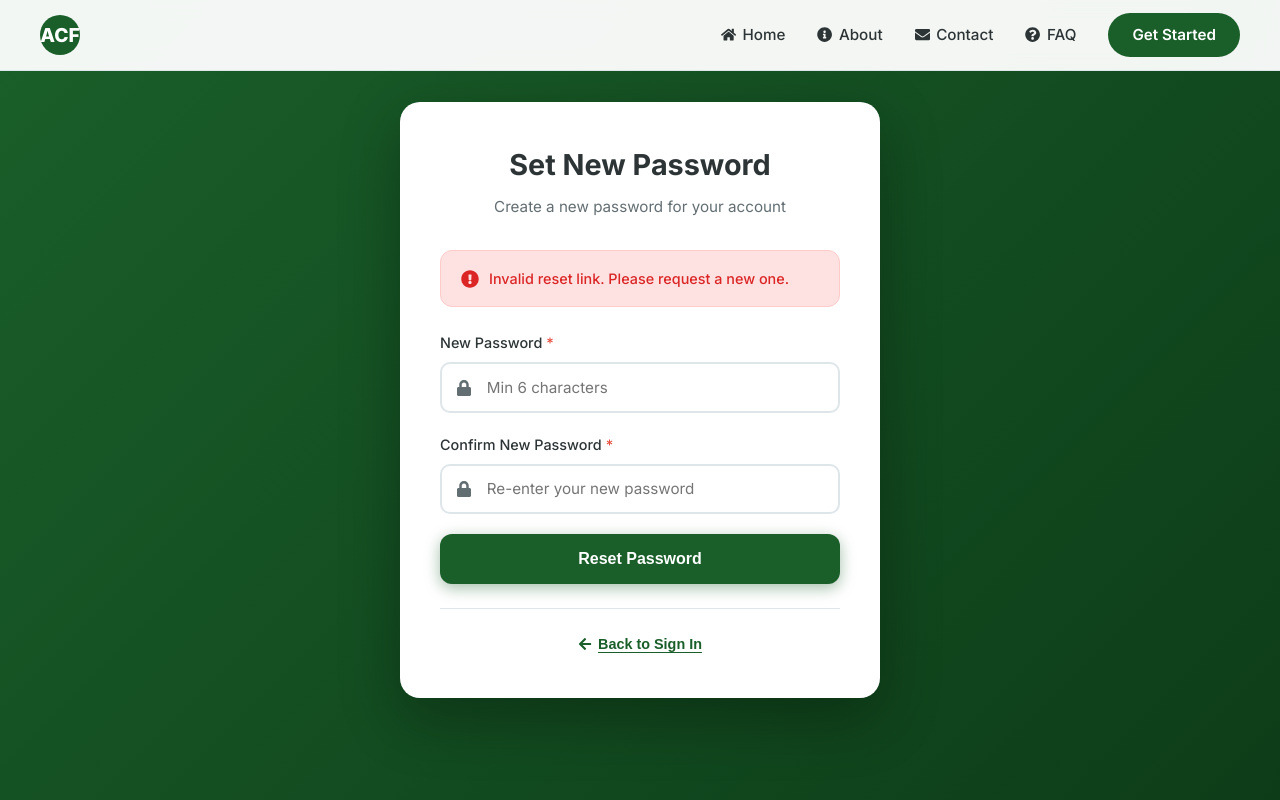
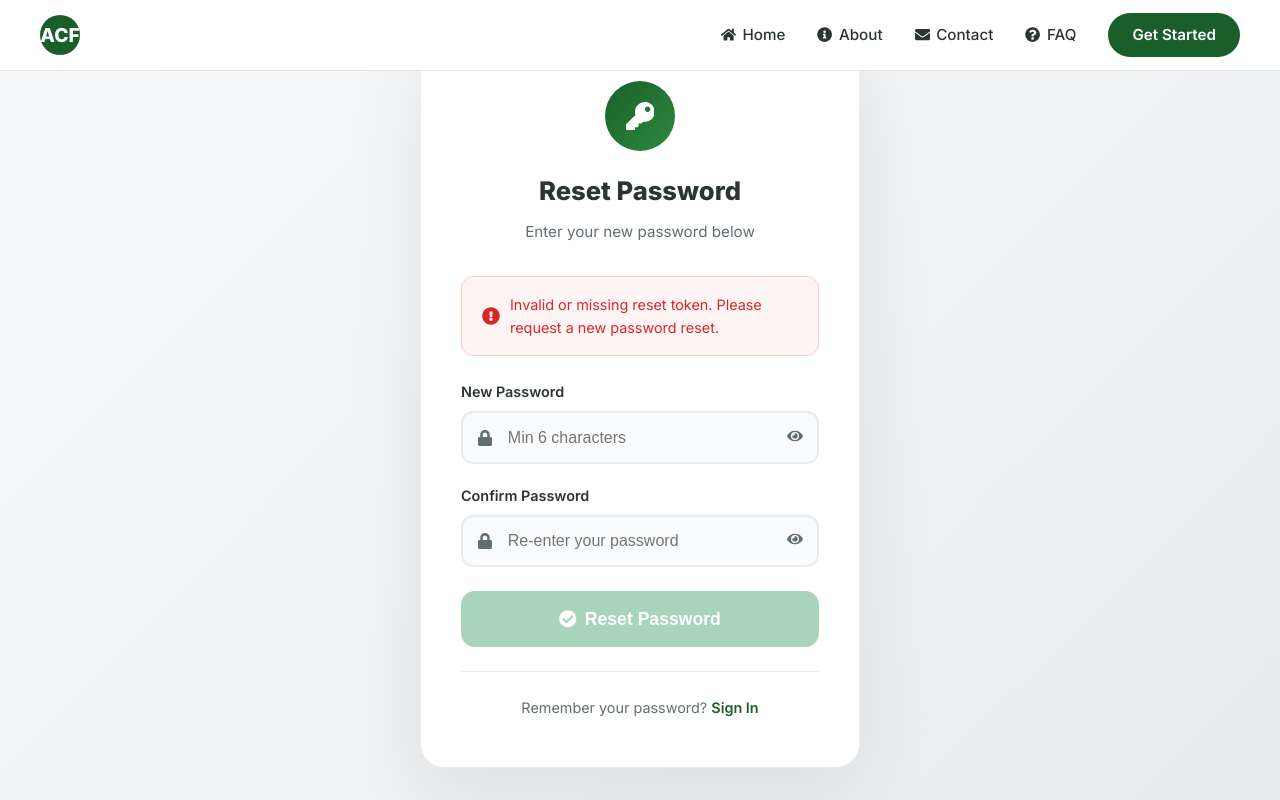
Before and after one commit to Weirdinho/BarakahGo, a React (Create React App) app in the folder frontend/: page /reset-password in a window 1280 px wide. Shown: the top 800 px of the page. Built offline with nearby package versions, Linux system fonts and the light colour scheme.

Commit message:
modified:   backend/controllers/authController.js 	modified:   backend/routes/auth.js 	modified:   frontend/src/pages/ResetPassword.jsx

```diff
--- a/frontend/src/pages/ResetPassword.jsx
+++ b/frontend/src/pages/ResetPassword.jsx
@@ -1,106 +1,69 @@
 import React, { useState, useEffect } from 'react';
-import { useSearchParams, useNavigate } from 'react-router-dom';
-import { FaLock, FaExclamationCircle, FaCheckCircle, FaArrowLeft } from 'react-icons/fa';
+import { useSearchParams, useNavigate, Link } from 'react-router-dom';
+import {
+  FaKey,
+  FaLock,
+  FaCheckCircle,
+  FaExclamationCircle,
+  FaSpinner,
+  FaEye,
+  FaEyeSlash
+} from 'react-icons/fa';
 import api from '../services/api';
-
-const FormField = ({ label, name, type = 'text', placeholder, icon: Icon, required = false, value, onChange, error, ...props }) => {
-  const [isFocused, setIsFocused] = useState(false);
-  const hasError = !!error;
-
-  const inputStyles = {
-    width: '100%',
-    padding: Icon ? '0.85rem 1rem 0.85rem 2.8rem' : '0.85rem 1rem',
-    border: `2px solid ${hasError ? '#e74c3c' : isFocused ? '#4CAF50' : '#dfe6e9'}`,
-    borderRadius: '10px',
-    fontSize: '0.95rem',
-    outline: 'none',
-    transition: 'all 0.2s ease',
-    backgroundColor: hasError ? '#fdf2f2' : '#fff',
-    boxSizing: 'border-box'
-  };
-
-  return (
-    <div className="form-group" style={{ marginBottom: '1.25rem' }}>
-      <label style={{ display: 'block', marginBottom: '0.5rem', fontWeight: '500', color: '#2d3436', fontSize: '0.9rem' }}>
-        {label}
-        {required && <span style={{ color: '#e74c3c', marginLeft: '4px' }}>*</span>}
-      </label>
-      <div style={{ position: 'relative' }}>
-        {Icon && (
-          <Icon style={{ position: 'absolute', left: '1rem', top: '50%', transform: 'translateY(-50%)', color: hasError ? '#e74c3c' : isFocused ? '#1a5f2a' : '#636e72', fontSize: '1rem', transition: 'color 0.2s ease', zIndex: 1 }} />
-        )}
-        <input type={type} name={name} placeholder={placeholder} value={value} onChange={onChange} onFocus={() => setIsFocused(true)} onBlur={() => setIsFocused(false)} style={inputStyles} {...props} />
-      </div>
-      {hasError && (
-        <div style={{ display: 'flex', alignItems: 'center', gap: '6px', marginTop: '6px', color: '#e74c3c', fontSize: '0.82rem', fontWeight: '500' }}>
-          <FaExclamationCircle size={12} />
-          <span>{error}</span>
-        </div>
-      )}
-    </div>
-  );
-};
 
 const ResetPassword = () => {
   const [searchParams] = useSearchParams();
   const navigate = useNavigate();
+  const token = searchParams.get('token');
 
-  const token = searchParams.get('token');
-  const email = searchParams.get('email');
-
+  const [password, setPassword] = useState('');
+  const [confirmPassword, setConfirmPassword] = useState('');
+  const [showPassword, setShowPassword] = useState(false);
+  const [showConfirm, setShowConfirm] = useState(false);
   const [loading, setLoading] = useState(false);
-  const [verifying, setVerifying] = useState(true);
   const [error, setError] = useState('');
   const [success, setSuccess] = useState('');
   const [fieldErrors, setFieldErrors] = useState({});
 
-  const [formData, setFormData] = useState({ password: '', confirmPassword: '' });
+  useEffect(() => {
+    if (!token) {
+      setError('Invalid or missing reset token. Please request a new password reset.');
+    }
+  }, [token]);
 
-  useEffect(() => {
-    const verifyToken = async () => {
-      if (!token || !email) {
-        setError('Invalid reset link. Please request a new one.');
-        setVerifying(false);
-        return;
+  const validate = () => {
+    const errors = {};
+    if (!password) {
+      errors.password = 'New password is required';
+    } else if (password.length < 6) {
+      errors.password = 'Password must be at least 6 characters';
     }
-      try {
-        await api.post('/auth/verify-reset-token', { token, email });
-        setVerifying(false);
-      } catch (err) {
-        setError(err.response?.data?.message || 'Invalid or expired reset link.');
-        setVerifying(false);
+    if (password !== confirmPassword) {
+      errors.confirmPassword = 'Passwords do not match';
     }
-    };
-    verifyToken();
-  }, [token, email]);
-
-  const handleChange = (e) => {
-    const { name, value } = e.target;
-    setFormData(prev => ({ ...prev, [name]: value }));
-    if (fieldErrors[name]) setFieldErrors(prev => ({ ...prev, [name]: '' }));
-    if (error) setError('');
-  };
-
-  const validateForm = () => {
-    const errors = {};
-    if (!formData.password) errors.password = 'Password is required';
-    else if (formData.password.length < 6) errors.password = 'Password must be at least 6 characters';
-    if (!formData.confirmPassword) errors.confirmPassword = 'Please confirm your password';
-    else if (formData.password !== formData.confirmPassword) errors.confirmPassword = 'Passwords do not match';
     setFieldErrors(errors);
     return Object.keys(errors).length === 0;
   };
 
   const handleSubmit = async (e) => {
     e.preventDefault();
-    if (!validateForm()) return;
+    if (!token) return;
+    if (!validate()) return;
+
     setLoading(true);
     setError('');
+    setSuccess('');
+
     try {
-      const response = await api.post('/auth/reset-password', { token, email, password: formData.password });
+      const response = await api.post('/auth/reset-password', {
+        token,
+        password
+      });
+
       setSuccess(response.data.message);
-      setFieldErrors({});
-      setTimeout(() => navigate('/login'), 3000);
+      setTimeout(() => {
+        navigate('/login');
+      }, 3000);
     } catch (err) {
       setError(err.response?.data?.message || 'Failed to reset password. Please try again.');
     } finally {
@@ -108,72 +71,268 @@ const ResetPassword = () => {
     }
   };
 
-  if (verifying) {
-    return (
-      <div style={{ minHeight: '100vh', display: 'flex', alignItems: 'center', justifyContent: 'center', background: 'linear-gradient(135deg, #1a5f2a 0%, #0d3d18 100%)' }}>
-        <div style={{ background: '#fff', borderRadius: '20px', padding: '2.5rem', textAlign: 'center', boxShadow: '0 20px 60px rgba(0,0,0,0.3)' }}>
-          <div style={{ width: '40px', height: '40px', border: '4px solid #1a5f2a', borderTopColor: 'transparent', borderRadius: '50%', animation: 'spin 0.8s linear infinite', margin: '0 auto 1rem' }} />
-          <p style={{ color: '#636e72', fontWeight: '500' }}>Verifying your reset link...</p>
-        </div>
-        <style>{`@keyframes spin { to { transform: rotate(360deg); } }`}</style>
-      </div>
-    );
-  }
+  const handleChange = (e) => {
+    const { name, value } = e.target;
+    if (name === 'password') setPassword(value);
+    if (name === 'confirmPassword') setConfirmPassword(value);
+    if (fieldErrors[name]) setFieldErrors(prev => ({ ...prev, [name]: '' }));
+    if (error) setError('');
+  };
 
   return (
-    <div style={{ minHeight: '100vh', display: 'flex', alignItems: 'center', justifyContent: 'center', background: 'linear-gradient(135deg, #1a5f2a 0%, #0d3d18 100%)', padding: '2rem 1rem' }}>
-      <div style={{ background: '#fff', borderRadius: '20px', boxShadow: '0 20px 60px rgba(0,0,0,0.3)', padding: '2.5rem', width: '100%', maxWidth: '480px', animation: 'slideUp 0.5s ease-out' }}>
+    <div style={{
+      minHeight: '100vh',
+      display: 'flex',
+      alignItems: 'center',
+      justifyContent: 'center',
+      padding: '2rem 1rem',
+      background: 'linear-gradient(135deg, #f8f9fa 0%, #e9ecef 100%)'
+    }}>
+      <div style={{
+        background: 'white',
+        borderRadius: '24px',
+        padding: '3rem 2.5rem',
+        maxWidth: '440px',
+        width: '100%',
+        boxShadow: '0 25px 80px rgba(0, 0, 0, 0.08)',
+        border: '1px solid #e9ecef'
+      }}>
+        {/* Header */}
         <div style={{ textAlign: 'center', marginBottom: '2rem' }}>
-          <h2 style={{ fontSize: '1.8rem', fontWeight: '700', color: '#2d3436', marginBottom: '0.5rem' }}>
-            {success ? 'Success!' : 'Set New Password'}
-          </h2>
-          <p style={{ color: '#636e72', fontSize: '0.95rem', lineHeight: '1.5' }}>
-            {success ? 'Your password has been reset successfully.' : 'Create a new password for your account'}
+          <div style={{
+            width: '70px',
+            height: '70px',
+            background: 'linear-gradient(135deg, #1a5f2a 0%, #2d8a3e 100%)',
+            borderRadius: '50%',
+            display: 'flex',
+            alignItems: 'center',
+            justifyContent: 'center',
+            margin: '0 auto 1.25rem',
+            color: 'white',
+            fontSize: '1.8rem'
+          }}>
+            <FaKey />
+          </div>
+          <h1 style={{ fontSize: '1.6rem', fontWeight: '800', color: '#2d3436', marginBottom: '0.5rem' }}>
+            Reset Password
+          </h1>
+          <p style={{ color: '#636e72', fontSize: '0.95rem' }}>
+            Enter your new password below
           </p>
         </div>
 
+        {/* Error */}
         {error && (
-          <div style={{ background: '#fee2e2', border: '1px solid #fecaca', color: '#dc2626', padding: '1rem 1.25rem', borderRadius: '12px', marginBottom: '1.5rem', fontSize: '0.9rem', display: 'flex', alignItems: 'center', gap: '10px', animation: 'shake 0.5s ease-in-out' }}>
+          <div style={{
+            background: '#fff5f5',
+            border: '1px solid #fecaca',
+            color: '#dc2626',
+            padding: '1rem 1.25rem',
+            borderRadius: '12px',
+            marginBottom: '1.5rem',
+            fontSize: '0.9rem',
+            display: 'flex',
+            alignItems: 'center',
+            gap: '10px'
+          }}>
             <FaExclamationCircle size={18} style={{ flexShrink: 0 }} />
-            <span style={{ fontWeight: '500' }}>{error}</span>
+            <span>{error}</span>
           </div>
         )}
 
+        {/* Success */}
         {success && (
-          <div style={{ background: '#e8f5e9', border: '1px solid #c8e6c9', color: '#1a5f2a', padding: '1rem 1.25rem', borderRadius: '12px', marginBottom: '1.5rem', fontSize: '0.9rem', display: 'flex', alignItems: 'center', gap: '10px' }}>
+          <div style={{
+            background: '#e8f5e9',
+            border: '1px solid #c8e6c9',
+            color: '#1a5f2a',
+            padding: '1rem 1.25rem',
+            borderRadius: '12px',
+            marginBottom: '1.5rem',
+            fontSize: '0.9rem',
+            display: 'flex',
+            alignItems: 'center',
+            gap: '10px'
+          }}>
             <FaCheckCircle size={18} style={{ flexShrink: 0 }} />
-            <span style={{ fontWeight: '500' }}>{success}</span>
+            <span>{success}</span>
           </div>
         )}
 
-        {!success && (
+        {/* Form */}
         <form onSubmit={handleSubmit} noValidate>
-            <FormField label="New Password" name="password" type="password" placeholder="Min 6 characters" icon={FaLock} required minLength="6" value={formData.password} onChange={handleChange} error={fieldErrors.password} />
-            <FormField label="Confirm New Password" name="confirmPassword" type="password" placeholder="Re-enter your new password" icon={FaLock} required value={formData.confirmPassword} onChange={handleChange} error={fieldErrors.confirmPassword} />
-            <button type="submit" disabled={loading} style={{ width: '100%', padding: '1rem', background: loading ? '#4CAF50' : '#1a5f2a', color: '#fff', border: 'none', borderRadius: '12px', fontSize: '1rem', fontWeight: '600', cursor: loading ? 'not-allowed' : 'pointer', transition: 'all 0.3s ease', marginTop: '0.5rem', display: 'flex', alignItems: 'center', justifyContent: 'center', gap: '8px', boxShadow: loading ? 'none' : '0 4px 15px rgba(26, 95, 42, 0.4)' }} onMouseEnter={(e) => { if (!loading) { e.target.style.background = '#2d8a3e'; e.target.style.transform = 'translateY(-2px)'; e.target.style.boxShadow = '0 6px 20px rgba(26, 95, 42, 0.5)'; } }} onMouseLeave={(e) => { if (!loading) { e.target.style.background = '#1a5f2a'; e.target.style.transform = 'translateY(0)'; e.target.style.boxShadow = '0 4px 15px rgba(26, 95, 42, 0.4)'; } }}>
+          <div style={{ marginBottom: '1.25rem' }}>
+            <label style={{
+              display: 'block',
+              marginBottom: '0.5rem',
+              fontWeight: '600',
+              color: '#2d3436',
+              fontSize: '0.9rem'
+            }}>
+              New Password
+            </label>
+            <div style={{ position: 'relative' }}>
+              <FaLock style={{
+                position: 'absolute',
+                left: '1rem',
+                top: '50%',
+                transform: 'translateY(-50%)',
+                color: '#636e72',
+                fontSize: '1rem'
+              }} />
+              <input
+                type={showPassword ? 'text' : 'password'}
+                name="password"
+                value={password}
+                onChange={handleChange}
+                placeholder="Min 6 characters"
+                disabled={loading || !token}
+                style={{
+                  width: '100%',
+                  padding: '0.95rem 2.8rem 0.95rem 2.8rem',
+                  border: `2px solid ${fieldErrors.password ? '#e76f51' : '#e9ecef'}`,
+                  borderRadius: '12px',
+                  fontSize: '1rem',
+                  outline: 'none',
+                  transition: 'all 0.3s ease',
+                  background: fieldErrors.password ? '#fff5f5' : '#fafbfc'
+                }}
+              />
+              <button
+                type="button"
+                onClick={() => setShowPassword(!showPassword)}
+                style={{
+                  position: 'absolute',
+                  right: '1rem',
+                  top: '50%',
+                  transform: 'translateY(-50%)',
+                  background: 'none',
+                  border: 'none',
+                  color: '#636e72',
+                  cursor: 'pointer',
+                  fontSize: '1rem'
+                }}
+              >
+                {showPassword ? <FaEyeSlash /> : <FaEye />}
+              </button>
+            </div>
+            {fieldErrors.password && (
+              <div style={{ color: '#e76f51', fontSize: '0.82rem', marginTop: '6px', fontWeight: '500' }}>
+                {fieldErrors.password}
+              </div>
+            )}
+          </div>
+
+          <div style={{ marginBottom: '1.5rem' }}>
+            <label style={{
+              display: 'block',
+              marginBottom: '0.5rem',
+              fontWeight: '600',
+              color: '#2d3436',
+              fontSize: '0.9rem'
+            }}>
+              Confirm Password
+            </label>
+            <div style={{ position: 'relative' }}>
+              <FaLock style={{
+                position: 'absolute',
+                left: '1rem',
+                top: '50%',
+                transform: 'translateY(-50%)',
+                color: '#636e72',
+                fontSize: '1rem'
+              }} />
+              <input
+                type={showConfirm ? 'text' : 'password'}
+                name="confirmPassword"
+                value={confirmPassword}
+                onChange={handleChange}
+                placeholder="Re-enter your password"
+                disabled={loading || !token}
+                style={{
+                  width: '100%',
+                  padding: '0.95rem 2.8rem 0.95rem 2.8rem',
+                  border: `2px solid ${fieldErrors.confirmPassword ? '#e76f51' : '#e9ecef'}`,
+                  borderRadius: '12px',
+                  fontSize: '1rem',
+                  outline: 'none',
+                  transition: 'all 0.3s ease',
+                  background: fieldErrors.confirmPassword ? '#fff5f5' : '#fafbfc'
+                }}
+              />
+              <button
+                type="button"
+                onClick={() => setShowConfirm(!showConfirm)}
+                style={{
+                  position: 'absolute',
+                  right: '1rem',
+                  top: '50%',
+                  transform: 'translateY(-50%)',
+                  background: 'none',
+                  border: 'none',
+                  color: '#636e72',
+                  cursor: 'pointer',
+                  fontSize: '1rem'
+                }}
+              >
+                {showConfirm ? <FaEyeSlash /> : <FaEye />}
+              </button>
+            </div>
+            {fieldErrors.confirmPassword && (
+              <div style={{ color: '#e76f51', fontSize: '0.82rem', marginTop: '6px', fontWeight: '500' }}>
+                {fieldErrors.confirmPassword}
+              </div>
+            )}
+          </div>
+
+          <button
+            type="submit"
+            disabled={loading || !token}
+            style={{
+              width: '100%',
+              padding: '1.1rem',
+              background: loading || !token ? '#a8d5ba' : '#1a5f2a',
+              color: 'white',
+              border: 'none',
+              borderRadius: '14px',
+              fontSize: '1.1rem',
+              fontWeight: '700',
+              cursor: loading || !token ? 'not-allowed' : 'pointer',
+              transition: 'all 0.3s ease',
+              display: 'flex',
+              alignItems: 'center',
+              justifyContent: 'center',
+              gap: '0.5rem',
+              boxShadow: loading || !token ? 'none' : '0 8px 25px rgba(26, 95, 42, 0.25)'
+            }}
+          >
             {loading ? (
               <>
-                  <span style={{ width: '18px', height: '18px', border: '2px solid #fff', borderTopColor: 'transparent', borderRadius: '50%', animation: 'spin 0.8s linear infinite', display: 'inline-block' }} />
-                  <span>Please wait...</span>
+                <FaSpinner style={{ animation: 'spin 1s linear infinite' }} /> Resetting...
               </>
             ) : (
-                <span>Reset Password</span>
+              <>
+                <FaCheckCircle /> Reset Password
+              </>
             )}
           </button>
         </form>
-        )}
 
-        <div style={{ textAlign: 'center', marginTop: '1.5rem', paddingTop: '1.5rem', borderTop: '1px solid #dfe6e9' }}>
-          <button onClick={() => navigate('/login')} style={{ background: 'none', border: 'none', color: '#1a5f2a', fontWeight: '600', cursor: 'pointer', fontSize: '0.9rem', padding: '0', display: 'inline-flex', alignItems: 'center', gap: '6px', textDecoration: 'underline', textUnderlineOffset: '3px' }} onMouseEnter={(e) => e.target.style.color = '#2d8a3e'} onMouseLeave={(e) => e.target.style.color = '#1a5f2a'}>
-            <FaArrowLeft size={14} />
-            Back to Sign In
-          </button>
+        <div style={{ textAlign: 'center', marginTop: '1.5rem', paddingTop: '1.5rem', borderTop: '1px solid #e9ecef' }}>
+          <p style={{ color: '#636e72', fontSize: '0.9rem' }}>
+            Remember your password?{' '}
+            <Link to="/login" style={{ color: '#1a5f2a', fontWeight: '600', textDecoration: 'none' }}>
+              Sign In
+            </Link>
+          </p>
         </div>
       </div>
 
       <style>{`
-        @keyframes slideUp { from { opacity: 0; transform: translateY(30px); } to { opacity: 1; transform: translateY(0); } }
-        @keyframes shake { 0%, 100% { transform: translateX(0); } 10%, 30%, 50%, 70%, 90% { transform: translateX(-4px); } 20%, 40%, 60%, 80% { transform: translateX(4px); } }
+        @keyframes spin {
+          from { transform: rotate(0deg); }
+          to { transform: rotate(360deg); }
+        }
       `}</style>
     </div>
   );
```
Also changed, not shown: 2 other files (tests, documents, lock files or other folders). Lines whose indentation alone changed are shown as unchanged.
